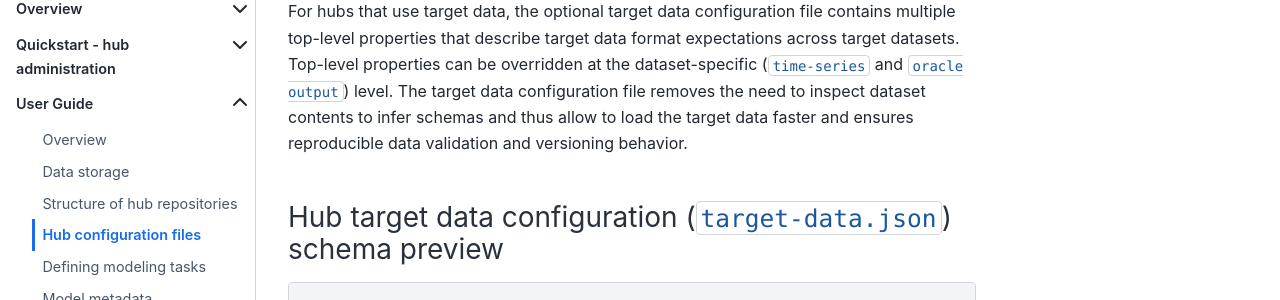
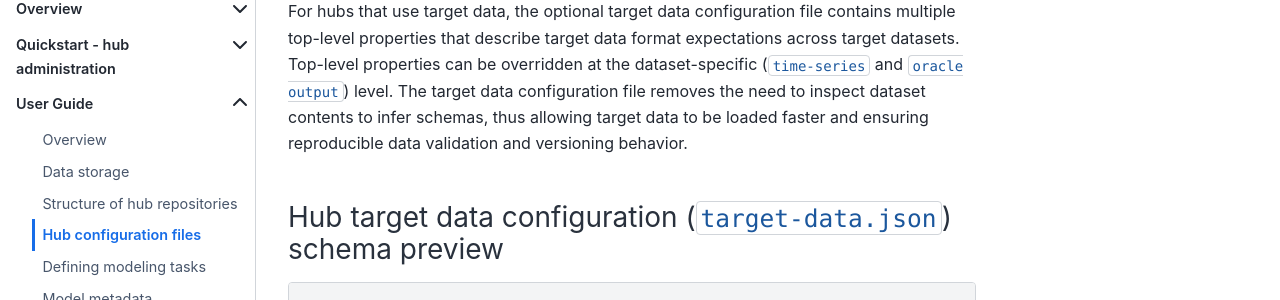
Before and after one commit to hubverse-org/hubDocs, a Sphinx documentation site: the page built from docs/source/user-guide/hub-config.md, in a window 1280 px wide and 900 px high, scrolled down 2447 px. Shown: the part 179-479 px from the top of the window. Built offline with Sphinx 7.4.7 and the Sphinx Book theme 1.1.4, drawn with Linux system fonts in a browser that asks for light colours; comment, search, counter and statistics services are not loaded.

Commit message:
Update hub-config.md

```diff
--- a/docs/source/user-guide/hub-config.md
+++ b/docs/source/user-guide/hub-config.md
@@ -57,7 +57,7 @@
 
 ## Hub target data configuration (`target-data.json` file)
 
-For hubs that use target data, the optional target data configuration file contains multiple top-level properties that describe target data format expectations across target datasets. Top-level properties can be overridden at the dataset-specific (`time-series` and `oracle output`) level. The target data configuration file removes the need to inspect dataset contents to infer schemas and thus allow to load the target data faster and ensures reproducible data validation and versioning behavior.
+For hubs that use target data, the optional target data configuration file contains multiple top-level properties that describe target data format expectations across target datasets. Top-level properties can be overridden at the dataset-specific (`time-series` and `oracle output`) level. The target data configuration file removes the need to inspect dataset contents to infer schemas, thus allowing target data to be loaded faster and ensuring reproducible data validation and versioning behavior.
 
 (target-data-config)=
 ### Hub target data configuration (`target-data.json`) schema preview
```
